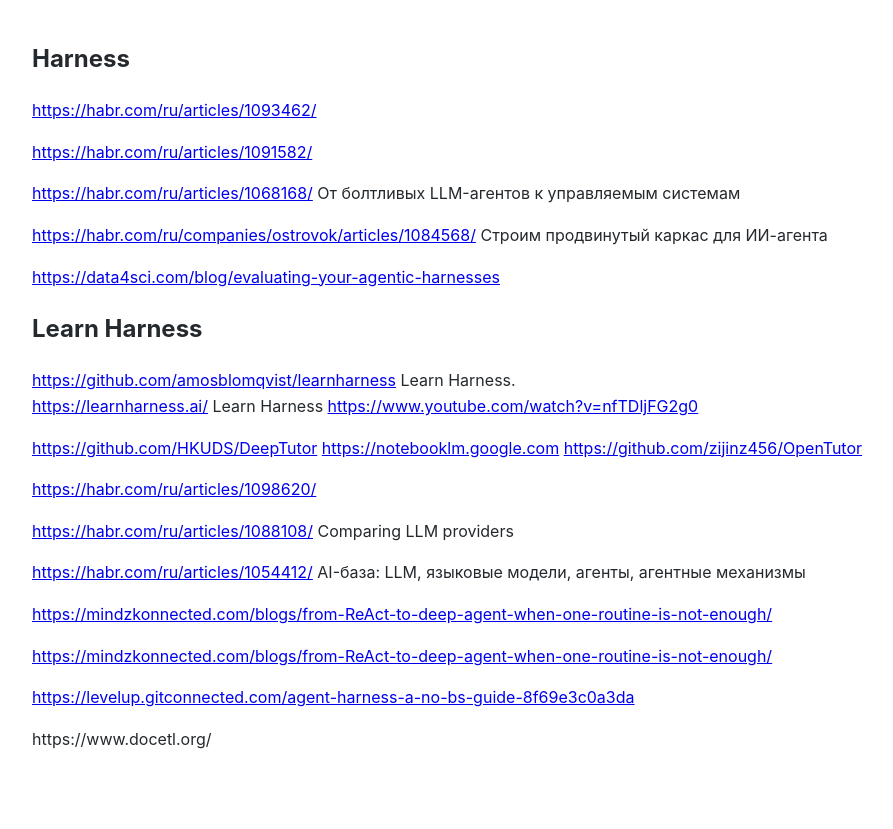
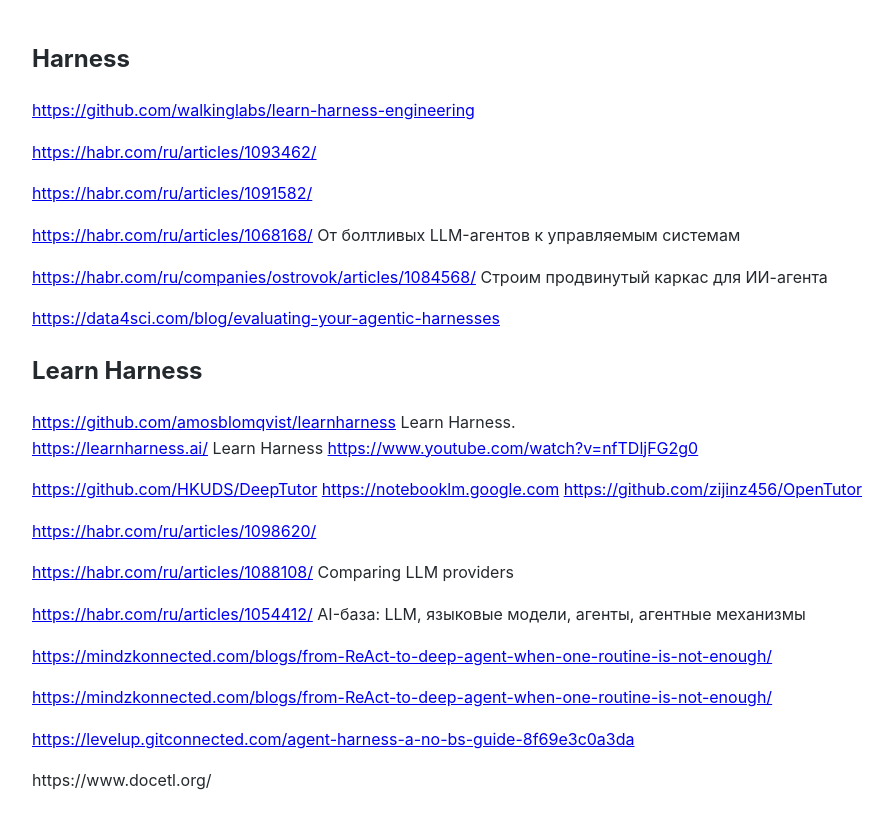
Before and after one commit to Michael-Lubinsky/michael-lubinsky.github.com, a Jekyll site: the page built from ml/harness.md, in a window 1280 px wide. Shown: the top 829 px of the page, without its empty margins (158-1051 px from the left). Built offline with Jekyll 4.4.1, drawn with Linux system fonts in a browser that asks for light colours; our own code applies the rules of GitHub Pages for plain Markdown files.

Commit message:
Add links to external resources in harness.md

```diff
--- a/ml/harness.md
+++ b/ml/harness.md
@@ -1,4 +1,6 @@
 ## Harness
+
+<https://github.com/walkinglabs/learn-harness-engineering>
 
 <https://habr.com/ru/articles/1093462/>
 
```
